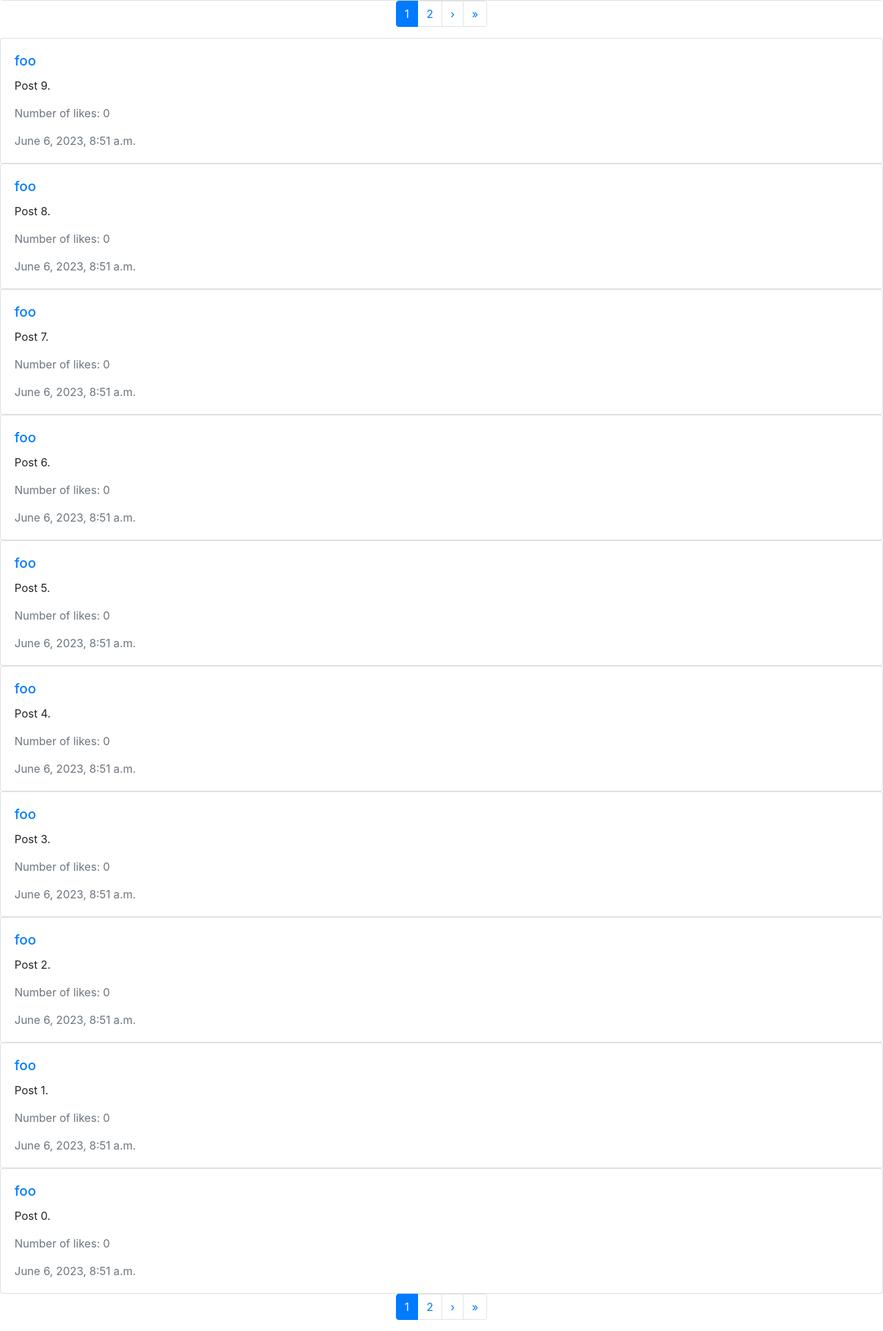
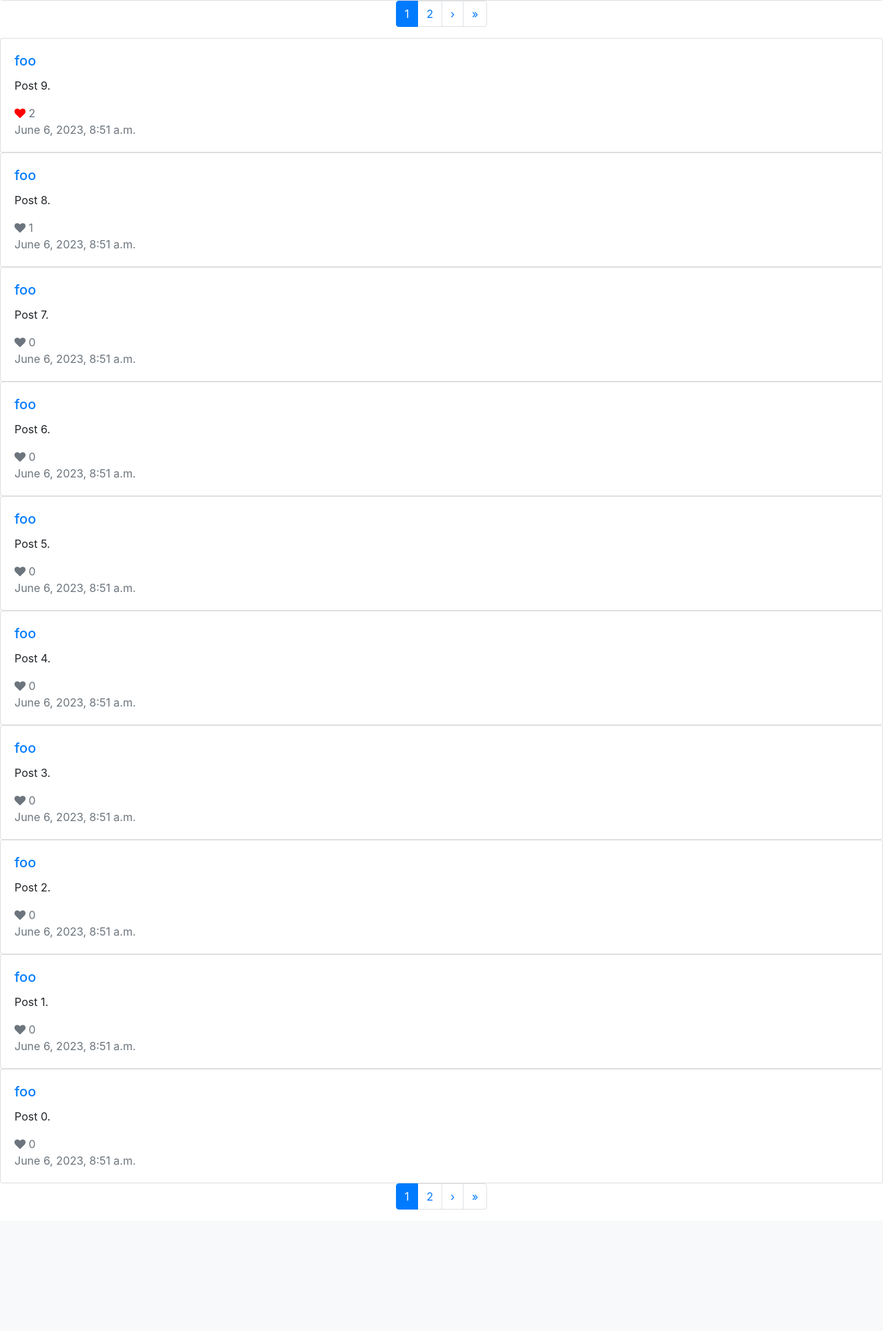
Before and after one commit to IbolyaGergo/CS50Web_Project4, a Django app: page / in a window 1280 px wide. Shown: the part 275-2204 px from the top of the page at 69% size. After the commit the page ends 2044 px from the top, so only its background shows below. Run offline with Django 3.2, Linux system fonts and the light colour scheme; the first user in the database is signed in; data comes from the database, SQL or seed files in the repository; some libraries are stand-ins or nearby versions.

Commit message:
Add like/unlike function.

```diff
--- a/project4/network/models.py
+++ b/project4/network/models.py
@@ -9,6 +9,7 @@ class Post(models.Model):
     user = models.ForeignKey(User, on_delete=models.CASCADE)
     body = models.TextField(blank=True)
     timestamp = models.DateTimeField(auto_now_add=True)
+    likers = models.ManyToManyField("User", null=True, related_name="liked_posts")
     num_of_likes = models.IntegerField(default=0)
 
     def __str__(self):
--- a/project4/network/static/network/index.js
+++ b/project4/network/static/network/index.js
@@ -45,12 +45,31 @@ document.addEventListener('DOMContentLoaded', function() {
                 post_body.style.display = 'block';
 
                 // Show edit button
-                element.style.display = "block";
+                element.style.display = 'block';
 
                 // Remove textarea and save btn
                 element.parentElement.removeChild(save_btn);
                 element.parentElement.removeChild(textarea);
             });
+        } else if (element.className === 'fa fa-heart') {
+            // const post_id = parseInt(element.getAttribute('data-post_id'));
+            const post_id = parseInt(element.dataset.post_id);
+            console.log(post_id);
+            fetch(`/like_post/${post_id}`, {
+                method: 'PUT'
+            });
+
+            var num_of_likes = parseInt(element.parentElement.children[1].innerHTML);
+
+            if (element.style.color === 'red') {
+                element.style.color = 'grey';
+                num_of_likes--;
+            } else {
+                element.style.color = 'red';
+                num_of_likes++;
+            }
+            element.parentElement.children[1].innerHTML = num_of_likes;
+            // console.log(element.parentElement.children[1].innerHTML);
         }
     });
 });
--- a/project4/network/templates/network/index.html
+++ b/project4/network/templates/network/index.html
@@ -51,7 +51,14 @@
             <button class="edit" value="{{ post.id }}">Edit</button>
         {% endif %}
         <p class="card-text">{{ post.body }}</p>
-        <p class="card-text text-muted">Number of likes: {{ post.num_of_likes }}</p>
+        <div class="card-text text-muted">
+            {% if user in post.likers.all %}
+                <i class="fa fa-heart" style="color: red;" data-post_id="{{ post.id }}"></i>
+            {% else %}
+                <i class="fa fa-heart" data-post_id="{{ post.id }}"></i>
+            {% endif %}
+            <span>{{ post.likers.count }}</span>
+        </div>
         <p class="card-text text-muted">{{ post.timestamp|date:"F j, Y, g:i a" }}</p>
     </div>
 </div>
--- a/project4/network/templates/network/layout.html
+++ b/project4/network/templates/network/layout.html
@@ -5,6 +5,7 @@
     <head>
         <title>{% block title %}Social Network{% endblock %}</title>
         <link rel="stylesheet" href="https://stackpath.bootstrapcdn.com/bootstrap/4.4.1/css/bootstrap.min.css" integrity="sha384-Vkoo8x4CGsO3+Hhxv8T/Q5PaXtkKtu6ug5TOeNV6gBiFeWPGFN9MuhOf23Q9Ifjh" crossorigin="anonymous">
+        <link rel="stylesheet" href="https://cdnjs.cloudflare.com/ajax/libs/font-awesome/4.7.0/css/font-awesome.min.css">
         <link href="{% static 'network/styles.css' %}" rel="stylesheet">
         {% block script %}
         {% endblock %}
--- a/project4/network/urls.py
+++ b/project4/network/urls.py
@@ -11,5 +11,6 @@ urlpatterns = [
     path("new_post", views.new_post, name="new_post"),
     path("profile/<int:user_id>", views.profile, name="profile"),
     path("following", views.following, name="following"),
-    path("edit_post/<int:post_id>", views.edit_post, name="edit_post")
+    path("edit_post/<int:post_id>", views.edit_post, name="edit_post"),
+    path("like_post/<int:post_id>", views.like_post, name="like_post")
 ]
--- a/project4/network/views.py
+++ b/project4/network/views.py
@@ -131,6 +131,7 @@ def profile(request, user_id):
 
 
 @csrf_exempt
+@login_required
 def edit_post(request, post_id):
     if request.method == "PUT":
         post = Post.objects.get(pk=post_id)
@@ -139,3 +140,16 @@ def edit_post(request, post_id):
             post.body = data["post_body"]
             post.save()
         return HttpResponse(status=204)
+
+@csrf_exempt
+@login_required
+def like_post(request, post_id):
+    if request.method == "PUT":
+        post = Post.objects.get(pk=post_id)
+
+        if request.user in post.likers.all():
+            post.likers.remove(request.user)
+        else:
+            post.likers.add(request.user)
+
+        return HttpResponse(status=204)
```
Also changed, not shown: project4/db.sqlite3, project4/network/migrations/0004_user_liking.py (added), project4/network/migrations/0005_remove_user_liking_post_liker.py (added), project4/network/migrations/0006_rename_liker_post_likers.py (added).
